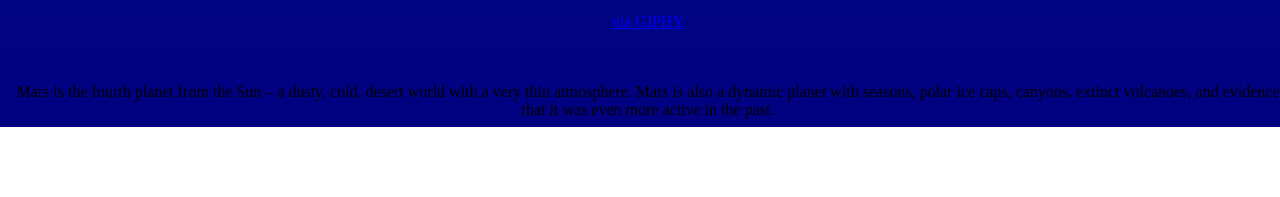
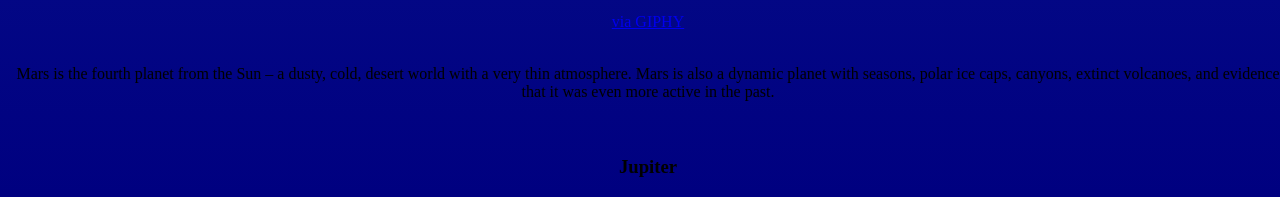
Before and after one commit to ja8448/mywebsite, a plain HTML site: page index.html in a window 1280 px wide. Shown: the part 1254-1451 px from the top of the page. Before the commit the page ends 1381 px from the top, so only its background shows below. Drawn offline with Linux system fonts and the light colour scheme.

Commit message:
Update index.html

```diff
--- a/index.html
+++ b/index.html
@@ -35,9 +35,12 @@ Saturn is the sixth planet from the Sun and the second-largest planet in our sol
  <h2> Mars </h2>
 <iframe src="https://giphy.com/embed/13cxHLqRer5q6s" width="426" height="480" frameBorder="0" class="giphy-embed" allowFullScreen></iframe><p><a href="https://giphy.com/gifs/mars-planets-satellites-13cxHLqRer5q6s">via GIPHY</a></p>
 <br>
- <br>
  Mars is the fourth planet from the Sun – a dusty, cold, desert world with a very thin atmosphere. Mars is also a dynamic planet with seasons,
  polar ice caps, canyons, extinct volcanoes, and evidence that it was even more active in the past.
+<br>
+ <br>
+ <br>
+ <h3> Jupiter </h3>
 
  </body>
 
```
